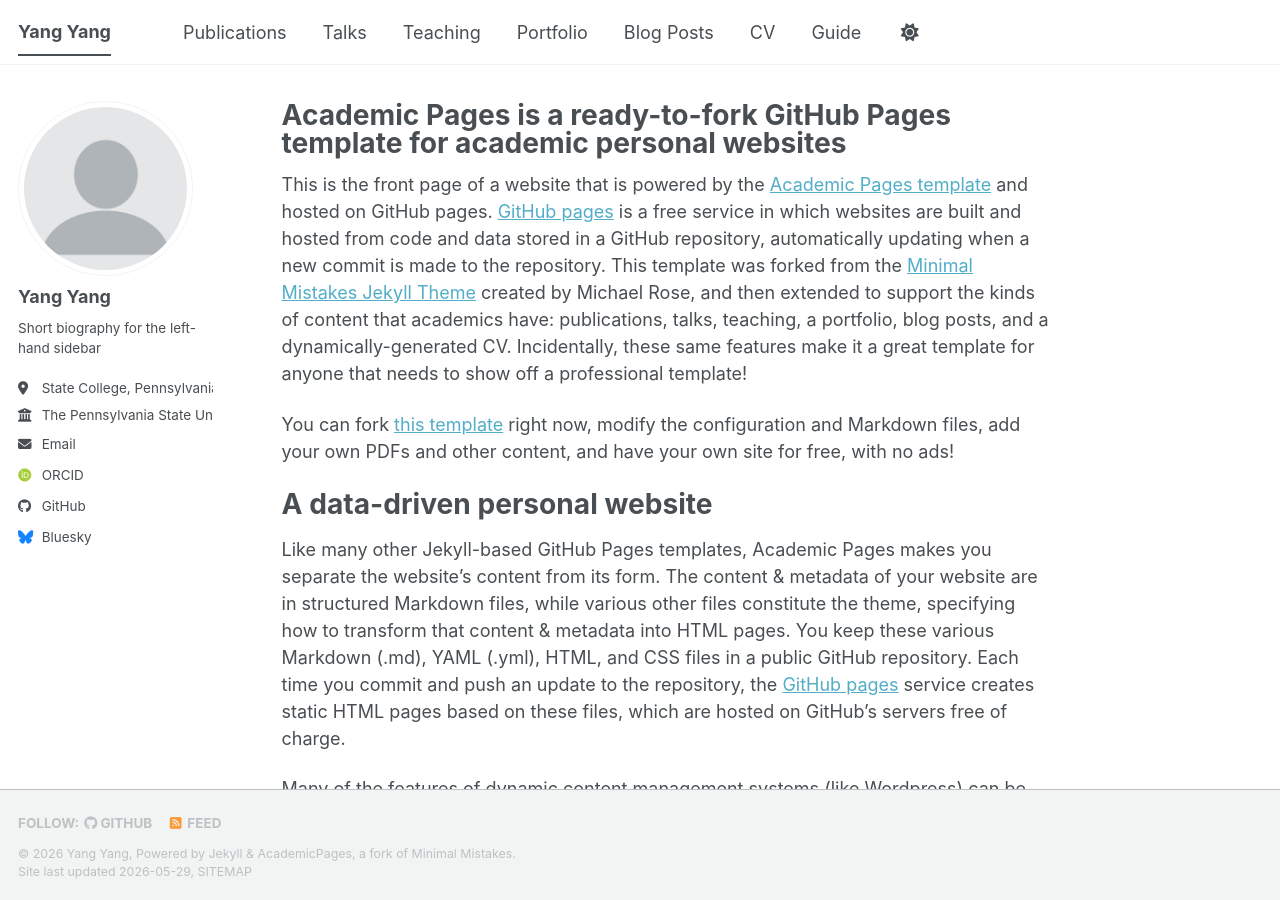
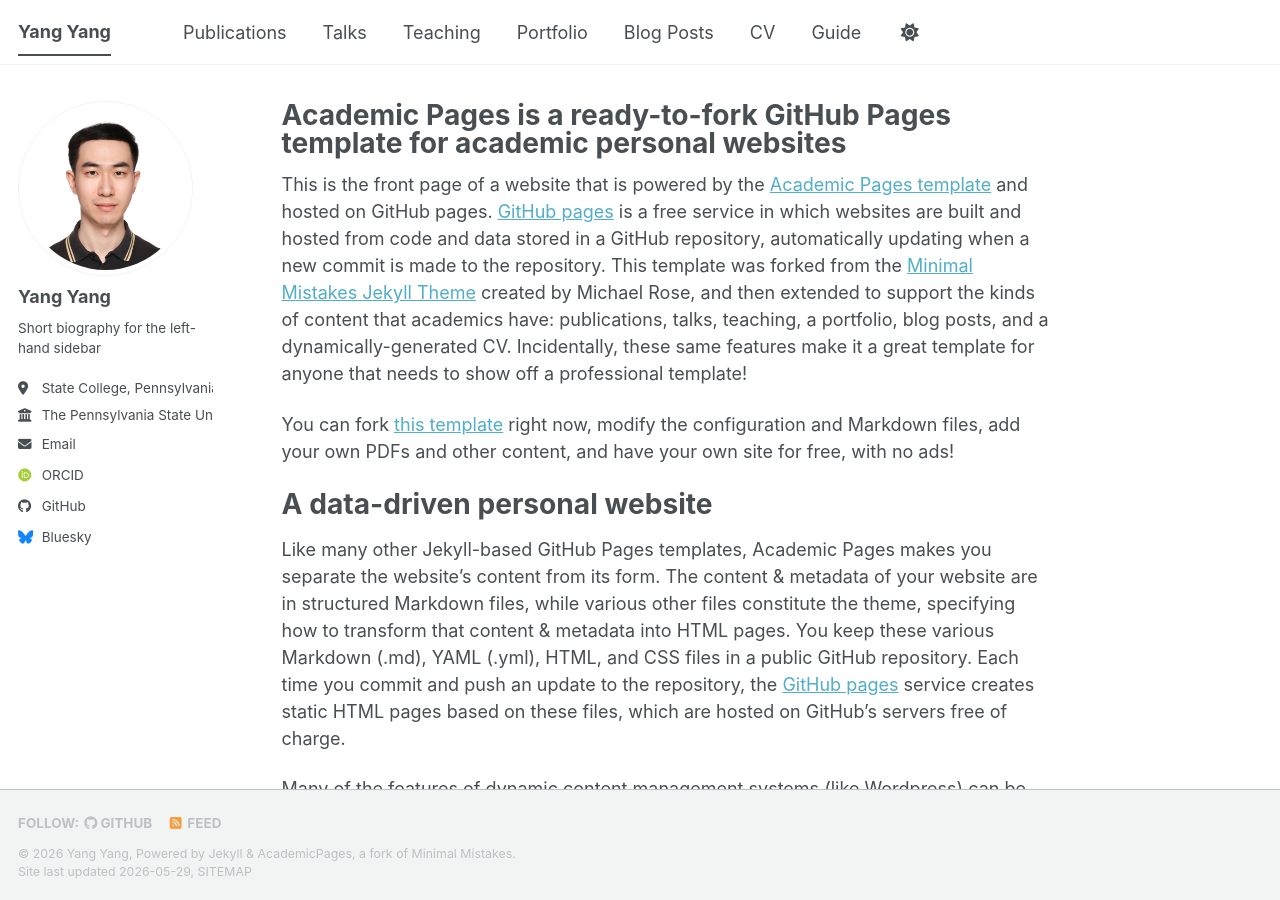
Before and after one commit to yang-yang-ir/yang-yang-ir.github.io, a Jekyll site: the page built from _pages/about.md, in a window 1280 px wide and 900 px high. Built offline with Jekyll 4.4.1, drawn with Linux system fonts in a browser that asks for light colours; some web fonts are replaced; a script bundle is joined from its source files by our own code; library files that are not in the unit come from our copies.

Commit message:
Update _config.yml

```diff
--- a/_config.yml
+++ b/_config.yml
@@ -23,7 +23,7 @@ repository               : "academicpages/academicpages.github.io"
 #               Additional customization can be done by editing /_includes/author-profile.html
 author:
   # Biographic information
-  avatar           : "profile.png"
+  avatar           : "image.jpg"
   name             : "Yang Yang"
   pronouns         : # example: "He/him"
   bio              : "Short biography for the left-hand sidebar"
@@ -51,7 +51,7 @@ author:
   bitbucket        : # Username - Update with your username on the site
   codepen          : # Username
   dribbble         : # Username
-  github           : "academicpages"
+  github           : "yang-yang-ir"
   kaggle           : # Username
   stackoverflow    : # User number or user number and name (i.e., use "1" or "1/jeff-atwood")
 
```
